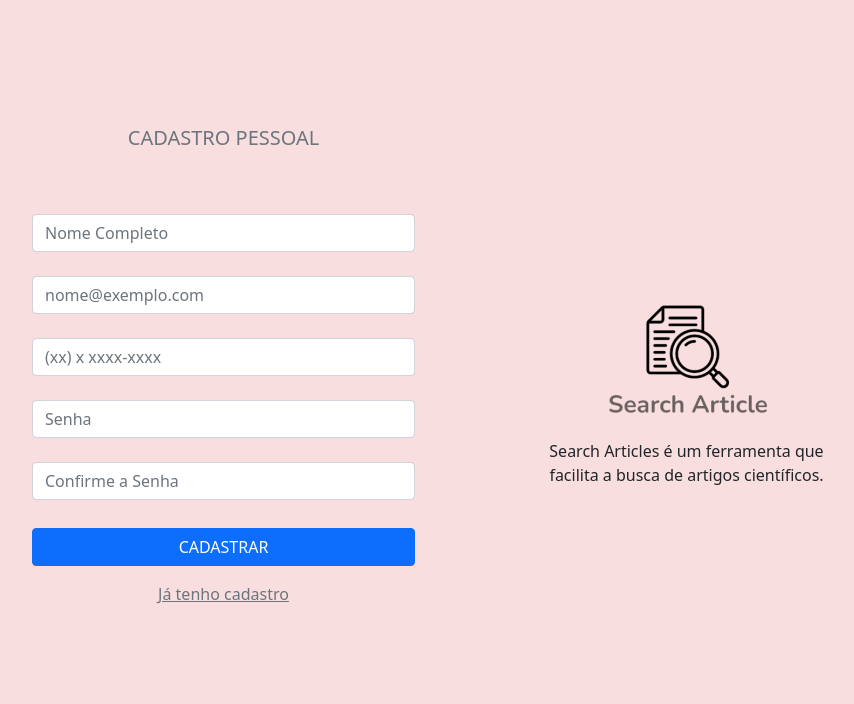
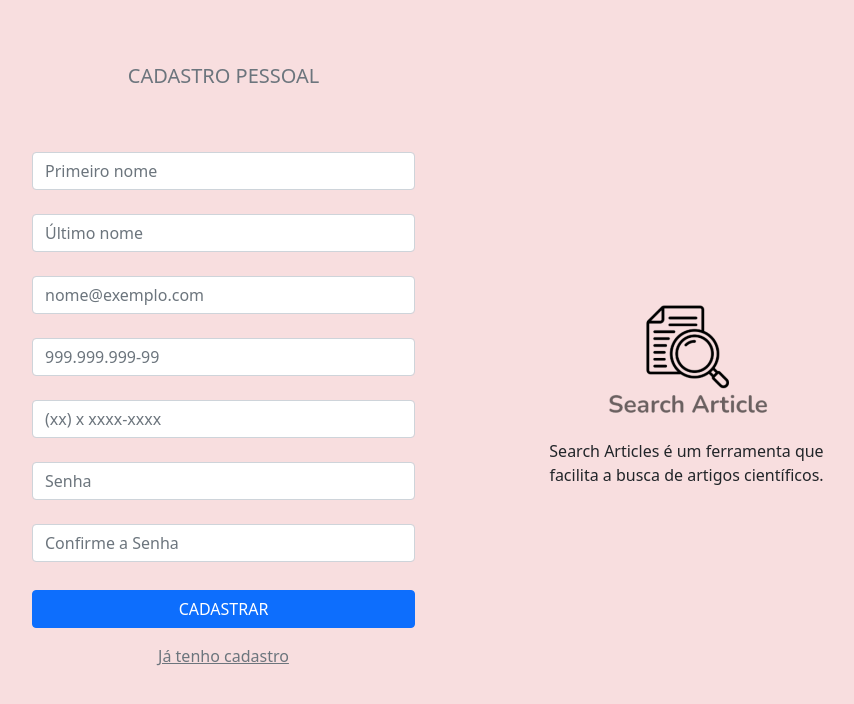
Before and after one commit to Jailtons7/search-articles-react, a React (Create React App) app: page /account-create in a window 1280 px wide. Shown: the top 704 px of the page, without its empty margins (185-1039 px from the left). Built offline with nearby package versions, Linux system fonts and the light colour scheme.

Commit message:
feat: add create account logic

```diff
--- a/src/components/login/CreateAccount.js
+++ b/src/components/login/CreateAccount.js
@@ -1,10 +1,77 @@
 import React from 'react';
-import { Link } from 'react-router-dom';
+import { Link, useHistory } from 'react-router-dom';
+import axios from 'axios';
 
 import SearchArticlesLogo from './SearchArticleLogo';
+import { ToastContainer, toast } from 'react-toastify';
+import 'react-toastify/dist/ReactToastify.css';
 
 
 const CreateAccount = () => {
+  const history = useHistory()
+
+  const postUser = async (url, data) => {
+    await axios.post(
+      url, data
+    ).then((response) => {
+      if (response.status === 201) {
+        history.push({
+          pathname: '/login',
+          state: response.data
+        })
+      } else {
+        failToast(response.data)
+      }
+    }).catch((error) => {
+      for ( const [key, value] of Object.entries(error.response.data)) {
+        failToast(key + ": " + value[0])
+      }
+    })
+  }
+
+  const formValidation = (e) => {
+    const requiredFields = document.querySelectorAll('input[required]')
+
+    let valid = true
+    requiredFields.forEach((field) => {
+      if (!field.checkValidity()) {
+        e.stopPropagation()
+        e.target.classList.add('was-validated')
+        setTimeout(() => {
+          e.target.classList.remove('was-validated')
+        }, 5000)
+        valid = false
+      }
+    })
+
+    return valid
+  }
+
+  const handleSubmit = (e) => {
+    e.preventDefault()
+
+    const isValid = formValidation(e)
+
+    if (isValid) {
+
+      const formData = new FormData(e.target)
+
+      const objData = {}
+      formData.forEach((value, prop) => {
+        objData[prop] = value
+      })
+
+      if (objData.password === objData.password2) {
+        delete objData.password2
+        postUser('http://localhost:8000/authentication/users/create/', objData)
+      } else {
+        failToast('A senha e a confirmação fornecidas são diferentes')
+      }
+    }
+  }
+
+  const failToast = (data) => toast.error(data)
+
   return (
     <section className='vh-100'>
       <div className='container-sm py-5 h-100'>
@@ -14,34 +81,50 @@ const CreateAccount = () => {
               <div className='col-sm-6'>
                 <h5 className='text-secondary mb-5 text-center'>CADASTRO PESSOAL</h5>
                 <div className='card-body padding-md-5 mx-md-4'>
-                  <form>
+                  <form method='POST' onSubmit={handleSubmit} noValidate>
                     <div className='form-outline mb-4'>
-                      <input type='text'id='id_name' name='name' className='form-control'
-                              placeholder='Nome Completo' />
+                      <input type='text'id='first_name' name='first_name' min='3' max='50' required
+                             className='form-control' placeholder='Primeiro nome' />
+                      <div className='invalid-feedback'>Forneça um nome válido</div>
                     </div>
 
                     <div className='form-outline mb-4'>
-                      <input type='email'id='email' name='email' className='form-control'
-                              placeholder='nome@exemplo.com' />
+                      <input type='text'id='last_name' name='last_name' min='3' max='50' required
+                             className='form-control' placeholder='Último nome' />
+                      <div className='invalid-feedback'>Forneça um sobrenome válido</div>
                     </div>
 
                     <div className='form-outline mb-4'>
-                      <input type='text'id='phone' name='phone' className='form-control'
-                              placeholder='(xx) x xxxx-xxxx' />
+                      <input type='email'id='email' name='email' required className='form-control'
+                              placeholder='nome@exemplo.com' />
+                      <div className='invalid-feedback'>Forneça um e-mail válido</div>
                     </div>
 
                     <div className='form-outline mb-4'>
-                      <input type='password' id='password' name='password' className='form-control'
-                              placeholder='Senha' />
+                      <input type='text'id='cpf' name='cpf' minLength='11' maxLength='11' required
+                              className='form-control' placeholder='999.999.999-99' />
+                      <div className='invalid-feedback'>O CPF é obrigatório. Somente números</div>
                     </div>
 
                     <div className='form-outline mb-4'>
-                      <input type='password' id='password' name='password' className='form-control'
+                      <input type='text'id='phone' name='phone' minLength='8' maxLength='19'
+                              className='form-control' placeholder='(xx) x xxxx-xxxx' />
+                    </div>
+
+                    <div className='form-outline mb-4'>
+                      <input type='password' id='password' name='password' required className='form-control'
+                              placeholder='Senha' />
+                      <div className='invalid-feedback'>A senha é obrigatória</div>
+                    </div>
+
+                    <div className='form-outline mb-4'>
+                      <input type='password' id='password2' name='password2' required className='form-control'
                               placeholder='Confirme a Senha' />
+                      <div className='invalid-feedback'>A confirmação de senha é obrigatória</div>
                     </div>
 
                     <div className='text-center pt-1 mb-5 pb-1'>
-                      <button type='button' className='btn btn-primary w-100 mb-3 text-white'>
+                      <button type='submit' className='btn btn-primary w-100 mb-3 text-white'>
                         CADASTRAR
                       </button><br/>
                       <Link className='text-secondary' to="/login">Já tenho cadastro</Link>
@@ -54,6 +137,7 @@ const CreateAccount = () => {
           </div>
         </div>
       </div>
+      <ToastContainer />
     </section>
   );
 }
```
